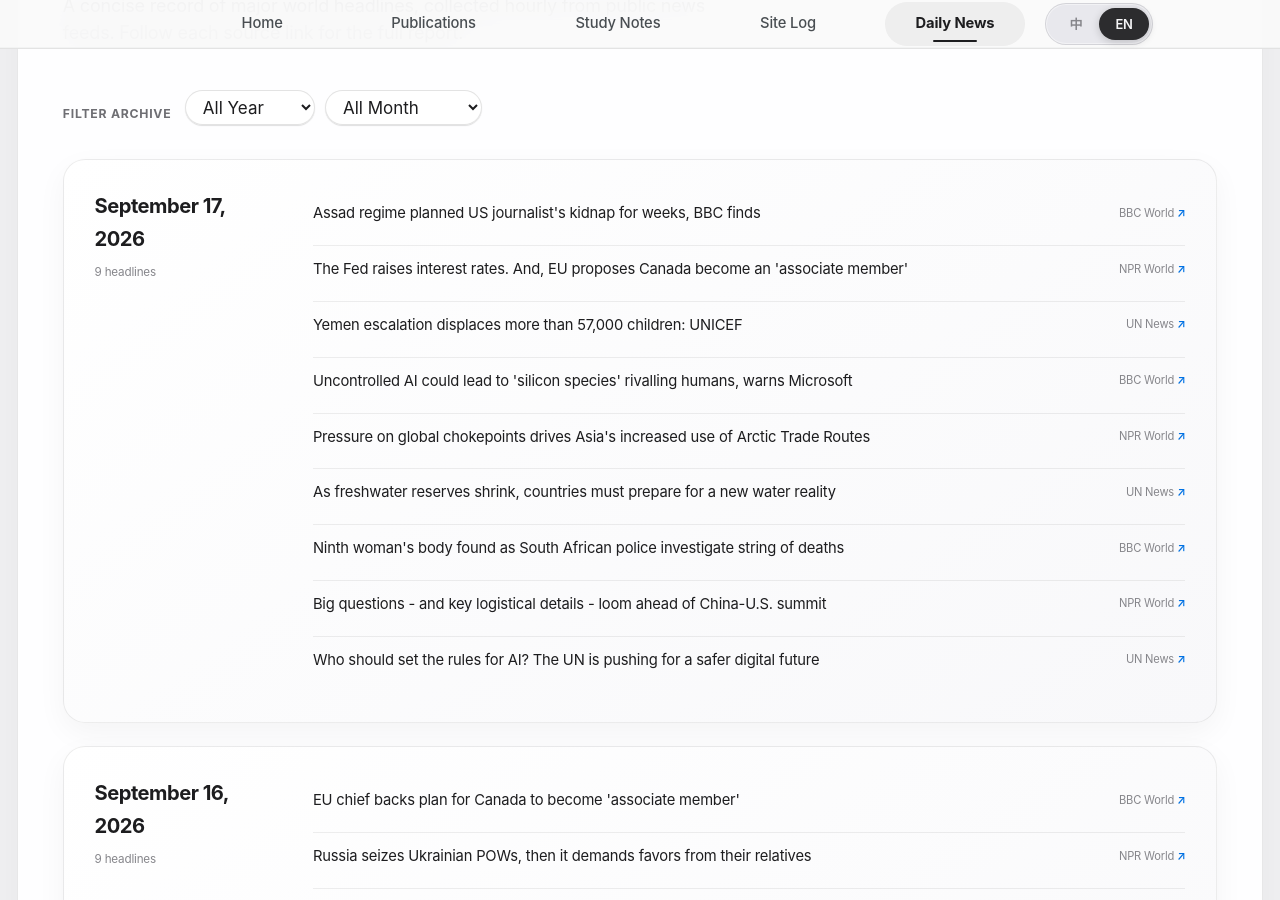
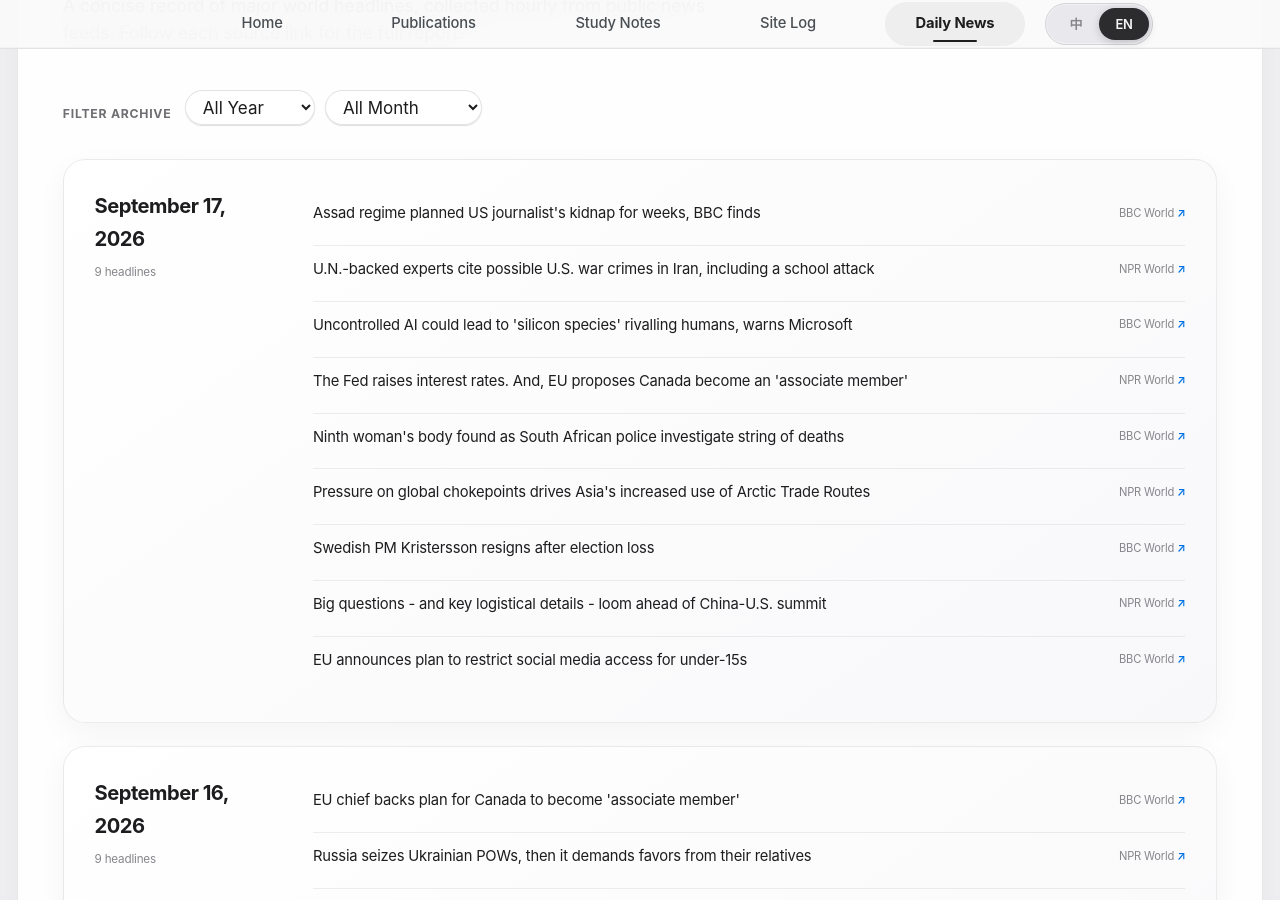
Before and after one commit to HaoxiangLuo/HaoxiangLuo.github.io, a Jekyll site: the page built from _pages/daily-news.html, in a window 1280 px wide and 900 px high, scrolled down 241 px. Built offline with Jekyll 4.4.1, drawn with Linux system fonts in a browser that asks for light colours; a style sheet for code colours, icons or effects is not loaded.

Commit message:
Update daily news 2026-09-17

```diff
--- a/_data/daily_news.json
+++ b/_data/daily_news.json
@@ -1,5 +1,5 @@
 {
-  "updated_at": "2026-09-17T20:30:24+08:00",
+  "updated_at": "2026-09-17T21:26:08+08:00",
   "days": [
     {
       "date": "2026-09-17",
@@ -10,14 +10,9 @@
           "url": "https://www.bbc.co.uk/news/articles/cv0lrxw6ygl2o?at_medium=RSS&at_campaign=rss"
         },
         {
-          "title": "The Fed raises interest rates. And, EU proposes Canada become an 'associate member'",
+          "title": "U.N.-backed experts cite possible U.S. war crimes in Iran, including a school attack",
           "source": "NPR World",
-          "url": "https://www.npr.org/2026/09/17/g-s1-143783/up-first-newsletter-federal-reserve-interest-rates-gas-prices-war-canada-european-union"
-        },
-        {
-          "title": "Yemen escalation displaces more than 57,000 children: UNICEF",
-          "source": "UN News",
-          "url": "https://news.un.org/feed/view/en/story/2026/09/1168354"
+          "url": "https://www.npr.org/2026/09/17/nx-s1-5972934/us-iran-war-un-report-alleged-war-crimes"
         },
         {
           "title": "Uncontrolled AI could lead to 'silicon species' rivalling humans, warns Microsoft",
@@ -25,14 +20,9 @@
           "url": "https://www.bbc.co.uk/news/articles/c6n07ypqz8kzo?at_medium=RSS&at_campaign=rss"
         },
         {
-          "title": "Pressure on global chokepoints drives Asia's increased use of Arctic Trade Routes",
+          "title": "The Fed raises interest rates. And, EU proposes Canada become an 'associate member'",
           "source": "NPR World",
-          "url": "https://www.npr.org/2026/09/17/g-s1-143712/pressure-on-global-chokepoints-drives-asias-increased-use-of-arctic-trade-routes"
-        },
-        {
-          "title": "As freshwater reserves shrink, countries must prepare for a new water reality",
-          "source": "UN News",
-          "url": "https://news.un.org/feed/view/en/story/2026/09/1168350"
+          "url": "https://www.npr.org/2026/09/17/g-s1-143783/up-first-newsletter-federal-reserve-interest-rates-gas-prices-war-canada-european-union"
         },
         {
           "title": "Ninth woman's body found as South African police investigate string of deaths",
@@ -40,14 +30,24 @@
           "url": "https://www.bbc.co.uk/news/articles/cqx2zgk8k8xvo?at_medium=RSS&at_campaign=rss"
         },
         {
+          "title": "Pressure on global chokepoints drives Asia's increased use of Arctic Trade Routes",
+          "source": "NPR World",
+          "url": "https://www.npr.org/2026/09/17/g-s1-143712/pressure-on-global-chokepoints-drives-asias-increased-use-of-arctic-trade-routes"
+        },
+        {
+          "title": "Swedish PM Kristersson resigns after election loss",
+          "source": "BBC World",
+          "url": "https://www.bbc.co.uk/news/articles/cxr50l3d762po?at_medium=RSS&at_campaign=rss"
+        },
+        {
           "title": "Big questions - and key logistical details - loom ahead of China-U.S. summit",
           "source": "NPR World",
           "url": "https://www.npr.org/2026/09/17/nx-s1-5971293/trump-xi-summit-china"
         },
         {
-          "title": "Who should set the rules for AI? The UN is pushing for a safer digital future",
-          "source": "UN News",
-          "url": "https://news.un.org/feed/view/en/story/2026/09/1168353"
+          "title": "EU announces plan to restrict social media access for under-15s",
+          "source": "BBC World",
+          "url": "https://www.bbc.co.uk/news/articles/c3j4jz8vpz1xo?at_medium=RSS&at_campaign=rss"
         }
       ]
     },
```
